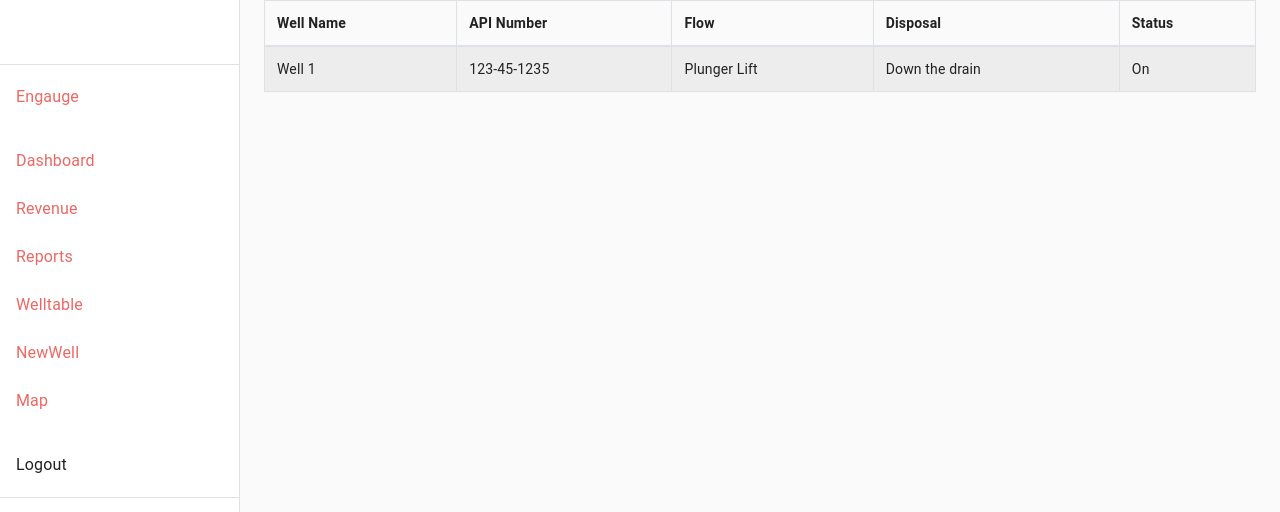
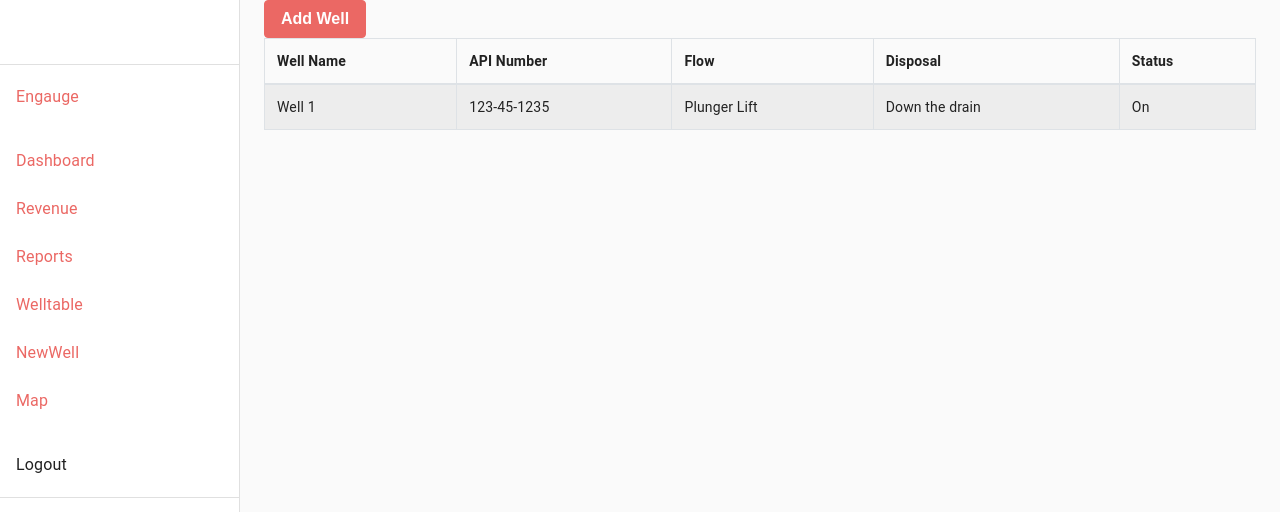
Before and after one commit to Dgarza0413/engauge, a React (Create React App) app in the folder client/: page /welltable in a window 1280 px wide. Shown: the top 512 px of the page. Built offline with nearby package versions, Linux system fonts and the light colour scheme; a web font is replaced by a local one.

Commit message:
got button and table up

```diff
--- a/client/src/components/Table/index.js
+++ b/client/src/components/Table/index.js
@@ -1,9 +1,12 @@
 import React from "react";
-import Table from 'react-bootstrap/Table'
+import Table from "react-bootstrap/Table";
+import Button from "react-bootstrap/Button";
 
 
 function WellTable() {
   return (
+    <div>
+      <Button type="submit">Add Well</Button>
 
       <Table striped bordered hover>
         <thead>
@@ -25,6 +28,7 @@ function WellTable() {
           </tr>
         </tbody>
       </Table>
+    </div>
   );
 }
 
--- a/client/src/pages/WellTable.js
+++ b/client/src/pages/WellTable.js
@@ -4,9 +4,10 @@ import Table from "../components/Table";
 class WellTable extends React.Component {
     render() {
         return (
-
-<Table striped bordered hover>
-</Table>
+            <div>
+            {/* <Button></Button> */}
+            <Table striped bordered hover />
+            </div>
         )
     }
 }
--- a/package.json
+++ b/package.json
@@ -35,6 +35,7 @@
     "express": "^4.16.3",
     "google-map-react": "^1.1.4",
     "if-env": "^1.0.4",
+    "mdbreact": "^4.19.0",
     "mongoose": "^5.3.16",
     "react-bootstrap": "^1.0.0-beta.10",
     "react-router-dom": "^5.0.1",
```
Also changed, not shown: 2 other files (tests, documents, lock files or other folders). Lines whose indentation alone changed are shown as unchanged.
